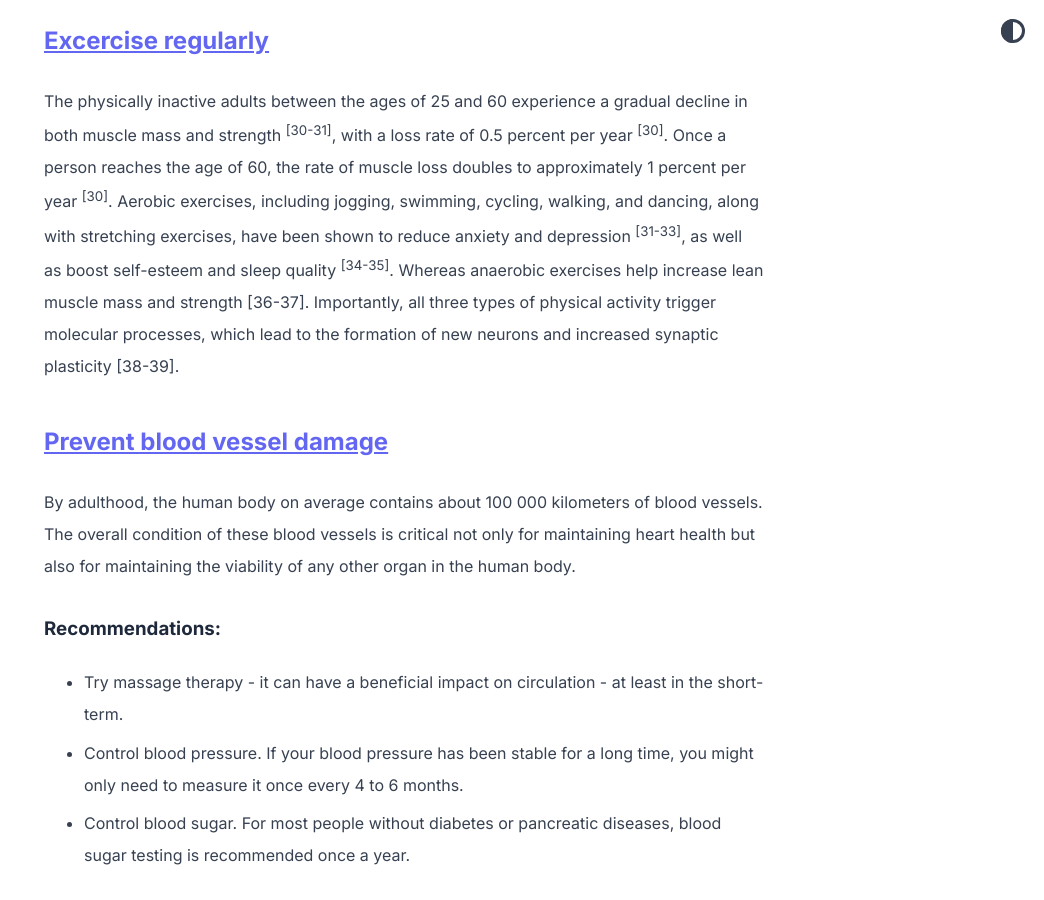
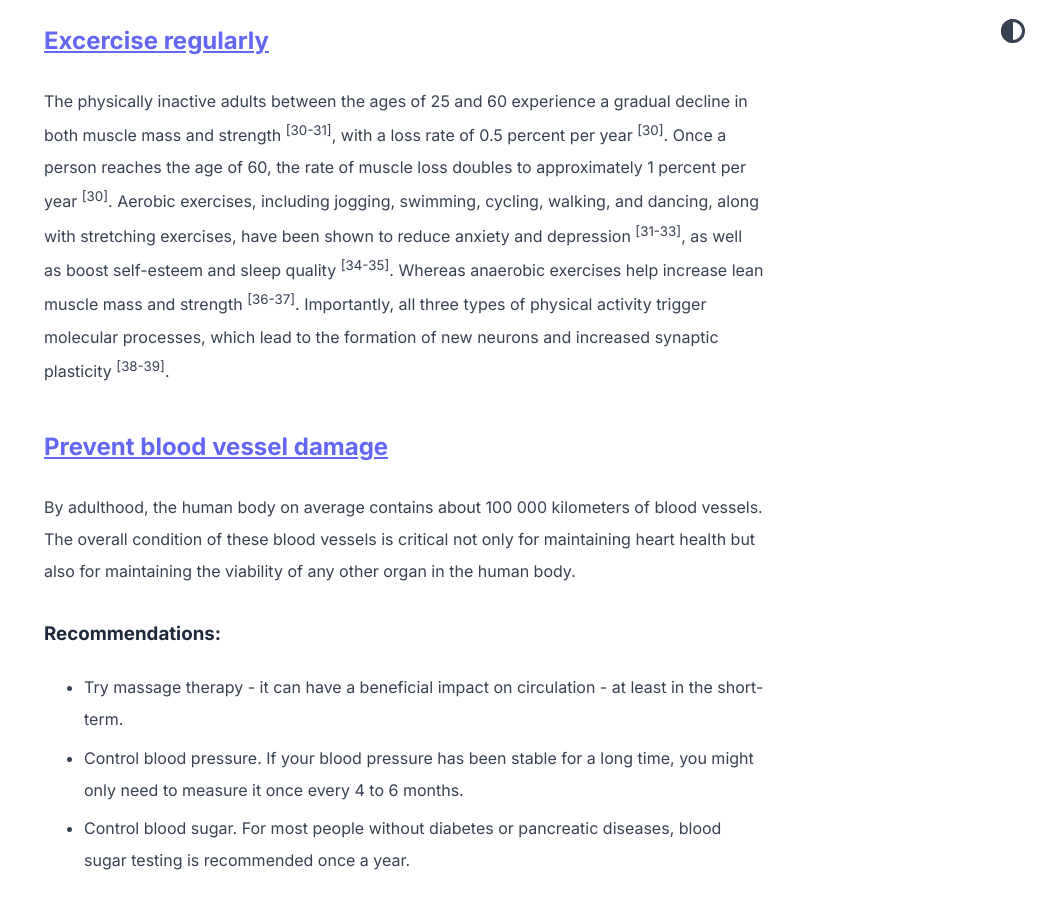
Before and after one commit to abhinavs/moonwalk, a Jekyll site: the page built from _posts/2023-07-19-brain-health.md, in a window 1280 px wide and 900 px high, scrolled down 1959 px. Shown: the whole window, without its empty margins (236-1280 px from the left). Built offline with Jekyll 4.4.1, drawn with Linux system fonts in a browser that asks for light colours.

```diff
--- a/_posts/2023-07-19-brain-health.md
+++ b/_posts/2023-07-19-brain-health.md
@@ -43,7 +43,7 @@ Specific nutrients in food - such as omega-3 fatty acids, flavonoids, vitamins B
 
 ## [Excercise regularly](#excercice-regularly)
 
-The physically inactive adults between the ages of 25 and 60 experience a gradual decline in both muscle mass and strength <sup>[30-31]</sup>, with a loss rate of 0.5 percent per year <sup>[30]</sup>. Once a person reaches the age of 60, the rate of muscle loss doubles to approximately 1 percent per year <sup>[30]</sup>. Aerobic exercises, including jogging, swimming, cycling, walking, and dancing, along with stretching exercises, have been shown to reduce anxiety and depression <sup>[31-33]</sup>, as well as boost self-esteem and sleep quality <sup>[34-35]</sup>. Whereas anaerobic exercises help increase lean muscle mass and strength [36-37]. Importantly, all three types of physical activity trigger molecular processes, which lead to the formation of new neurons and increased synaptic plasticity [38-39].
+The physically inactive adults between the ages of 25 and 60 experience a gradual decline in both muscle mass and strength <sup>[30-31]</sup>, with a loss rate of 0.5 percent per year <sup>[30]</sup>. Once a person reaches the age of 60, the rate of muscle loss doubles to approximately 1 percent per year <sup>[30]</sup>. Aerobic exercises, including jogging, swimming, cycling, walking, and dancing, along with stretching exercises, have been shown to reduce anxiety and depression <sup>[31-33]</sup>, as well as boost self-esteem and sleep quality <sup>[34-35]</sup>. Whereas anaerobic exercises help increase lean muscle mass and strength <sup>[36-37]</sup>. Importantly, all three types of physical activity trigger molecular processes, which lead to the formation of new neurons and increased synaptic plasticity <sup>[38-39]</sup>.
 
 
 ## [Prevent blood vessel damage](#prevent-blood-vessel-damage)
```
